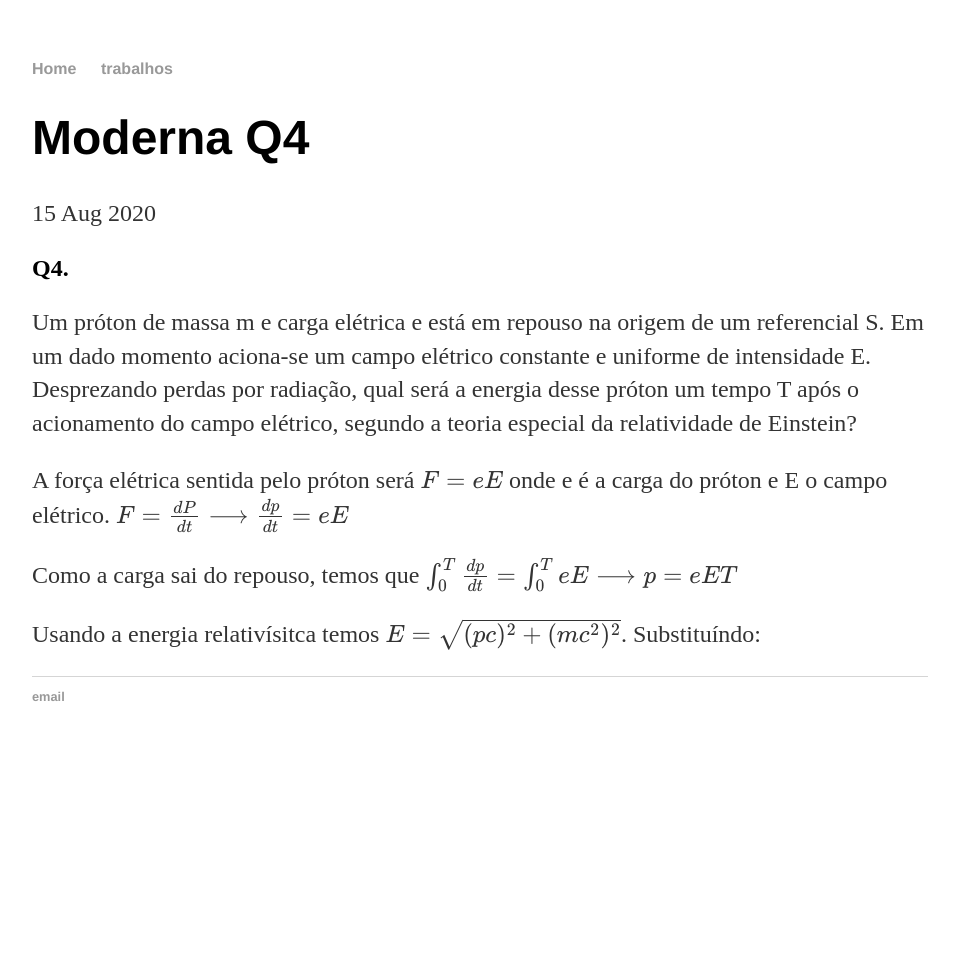
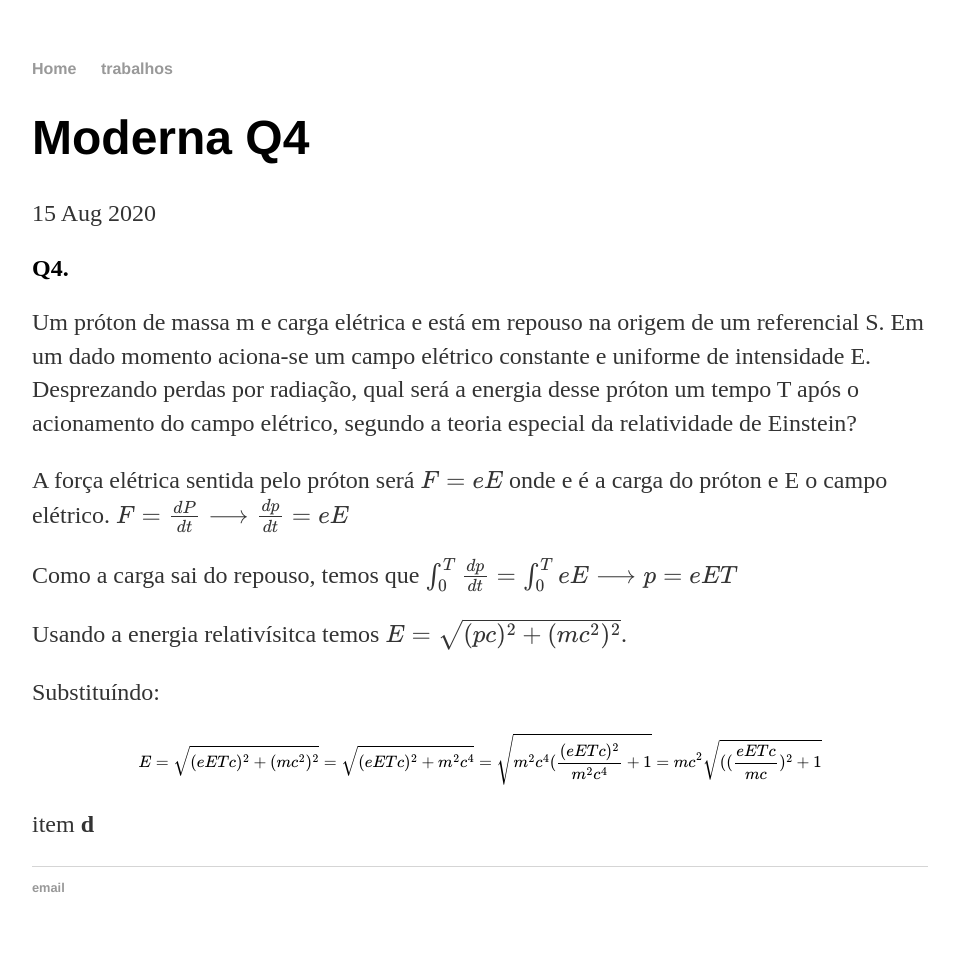
Before and after one commit to jaspior/jaspior.github.io, a Jekyll site: the page built from _posts/2020-08-15-moderna_q4.md, in a window 1280 px wide. Shown: the whole page, without its empty margins (160-1114 px from the left). Built offline with Jekyll 4.4.1, drawn with Linux system fonts in a browser that asks for light colours; formulas are drawn with MathJax 3; before the commit the page ends 900 px from its top, so only the background shows below that.

Commit message:
Update 2020-08-15-moderna_q4.md

```diff
--- a/_posts/2020-08-15-moderna_q4.md
+++ b/_posts/2020-08-15-moderna_q4.md
@@ -12,4 +12,10 @@ A força elétrica sentida pelo próton será $$F = eE$$ onde e é a carga do pr
 
 Como a carga sai do repouso, temos que $$ \int_{0}^{T} \frac{dp}{dt} = \int_{0}^{T} eE \longrightarrow p = eET$$
 
-Usando a energia relativísitca temos $$ E = \sqrt{(pc)^2  + (mc^2)^2}$$. Substituíndo:
+Usando a energia relativísitca temos $$ E = \sqrt{(pc)^2  + (mc^2)^2}$$.
+
+Substituíndo:
+
+$$  E = \sqrt{(eETc)^2  + (mc^2)^2} = \sqrt{(eETc)^2  + m^2c^4} = \sqrt{m^2c^4(\frac{(eETc)^2}{m^2c^4}  + 1} = mc^2\sqrt{((\frac{eETc}{mc})^2  + 1} $$
+
+item **d**
```
